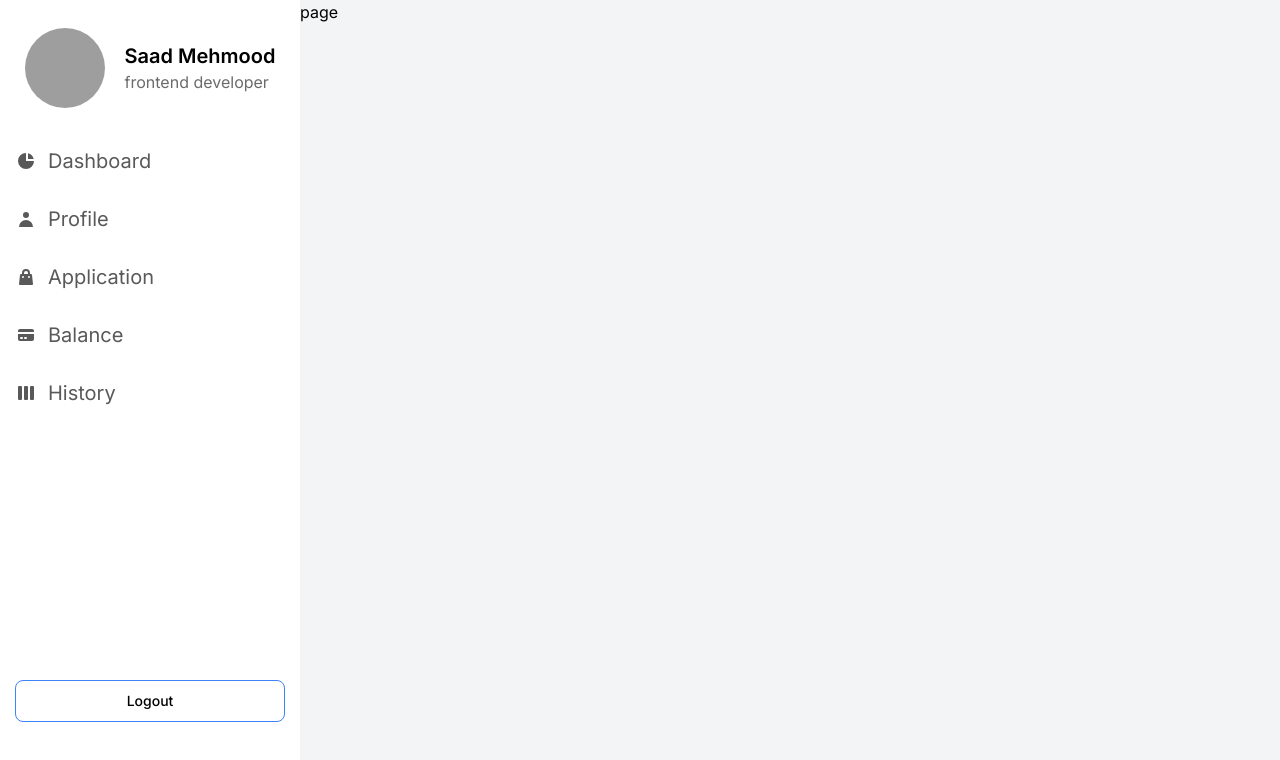
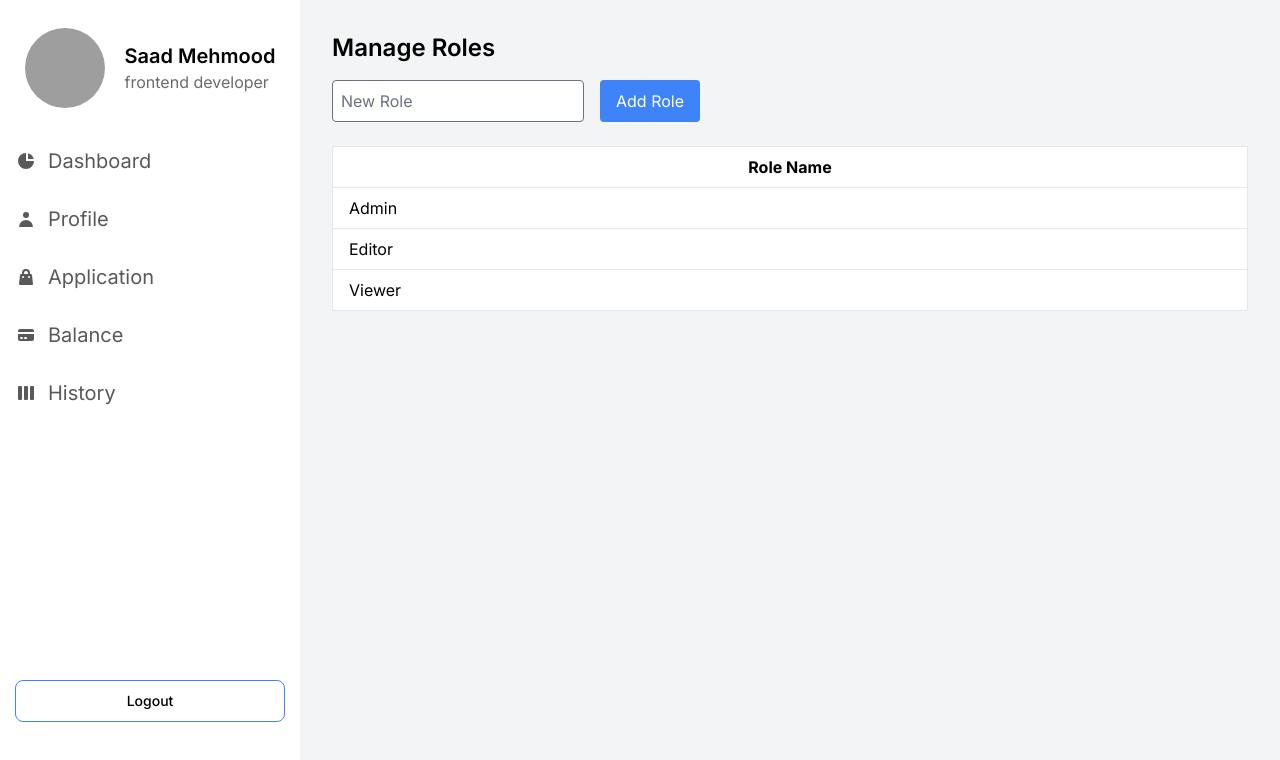
Before and after one commit to kamlesh-Sahani/lastButNotLeast, a Next.js app: page /admin/user-management/role in a window 1280 px wide. Shown: the top 760 px of the page. Built offline with nearby package versions, Linux system fonts and the light colour scheme; grey boxes are pictures that could not be loaded.

Commit message:
some changes

```diff
--- /dev/null
+++ b/src/app/admin/user-management/[id]/page.tsx
@@ -0,0 +1,81 @@
+// "use client"
+// import { useRouter } from 'next/router';
+// import { useState, useEffect } from 'react';
+
+// interface Employee {
+//   id: number;
+//   name: string;
+//   permissions: string[];
+// }
+
+// const employeesData: Employee[] = [
+//   { id: 1, name: 'John Doe', permissions: ['Create', 'Read'] },
+//   { id: 2, name: 'Jane Smith', permissions: ['Read', 'Update'] },
+//   { id: 3, name: 'Bob Johnson', permissions: ['Read'] },
+// ];
+
+// const allPermissions = ['Create', 'Read', 'Update', 'Delete'];
+
+// export default function EmployeePermissions() {
+//     const [employee, setEmployee] = useState<Employee | null>(null);
+//     const router = useRouter();
+
+//     useEffect(() => {
+//     // Check if the router is ready and the code is running on the client side
+//     if (router.isReady) {
+//       const { id } = router.query; // Get the employee ID from the URL
+//       if (id) {
+//         const foundEmployee = employeesData.find(emp => emp.id === parseInt(id as string, 10));
+//         setEmployee(foundEmployee || null);
+//       }
+//     }
+//   }, [router.isReady, router.query]);
+
+//   const handlePermissionChange = (permission: string) => {
+//     if (employee) {
+//       const updatedPermissions = employee.permissions.includes(permission)
+//         ? employee.permissions.filter(p => p !== permission)
+//         : [...employee.permissions, permission];
+
+//       setEmployee({ ...employee, permissions: updatedPermissions });
+
+//       // Update the employees data (this would typically involve an API call to save the data)
+//       const updatedEmployees = employeesData.map(emp =>
+//         emp.id === employee.id ? { ...emp, permissions: updatedPermissions } : emp
+//       );
+//       // Ideally, you'd make an API call here to save the updated employee data
+//       console.log("Updated Employees Data: ", updatedEmployees);
+//     }
+//   };
+
+//   if (!employee) return <div>Loading...</div>;
+
+//   return (
+//     <div className="p-8">
+//       <h1 className="text-2xl font-semibold mb-4">
+//         Manage Permissions for {employee.name}
+//       </h1>
+//       <div className="bg-white shadow-md rounded p-4">
+//         <h2 className="text-xl font-semibold mb-4">Permissions</h2>
+//         <div className="flex gap-4">
+//           {allPermissions.map(permission => (
+//             <label key={permission} className="flex items-center">
+//               <input
+//                 type="checkbox"
+//                 className="mr-2"
+//                 checked={employee.permissions.includes(permission)}
+//                 onChange={() => handlePermissionChange(permission)}
+//               />
+//               {permission}
+//             </label>
+//           ))}
+//         </div>
+//       </div>
+//     </div>
+//   );
+// }
+
+
+export default function Page({ params }: { params: { id: number } }) {
+    return <h1>My Page</h1>
+  }
--- a/src/app/admin/user-management/role/page.tsx
+++ b/src/app/admin/user-management/role/page.tsx
@@ -1,9 +1,54 @@
-import React from 'react'
+"use client"
+import { useState } from 'react';
 
-const page = () => {
+const rolesData = [
+  { id: 1, name: 'Admin' },
+  { id: 2, name: 'Editor' },
+  { id: 3, name: 'Viewer' },
+];
+
+export default function Roles() {
+  const [roles, setRoles] = useState(rolesData);
+  const [newRole, setNewRole] = useState('');
+
+  const handleAddRole = () => {
+    setRoles([...roles, { id: roles.length + 1, name: newRole }]);
+    setNewRole('');
+  };
+
   return (
-    <div>page</div>
-  )
+    <div className="p-8">
+      <h1 className="text-2xl font-semibold mb-4">Manage Roles</h1>
+      <div className="mb-6 flex gap-4">
+        <input
+          type="text"
+          className="border p-2 rounded"
+          placeholder="New Role"
+          value={newRole}
+          onChange={(e) => setNewRole(e.target.value)}
+        />
+        <button
+          onClick={handleAddRole}
+          className="bg-blue-500 text-white px-4 py-2 rounded"
+        >
+          Add Role
+        </button>
+      </div>
+
+      <table className="min-w-full bg-white border">
+        <thead>
+          <tr>
+            <th className="py-2 px-4 border-b">Role Name</th>
+          </tr>
+        </thead>
+        <tbody>
+          {roles.map((role) => (
+            <tr key={role.id}>
+              <td className="py-2 px-4 border-b">{role.name}</td>
+            </tr>
+          ))}
+        </tbody>
+      </table>
+    </div>
+  );
 }
-
-export default page
```
Also changed, not shown: src/app/admin/layout.tsx (renamed from src/app/user/layout.tsx).
